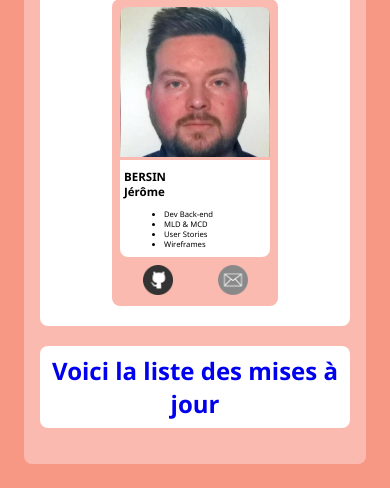
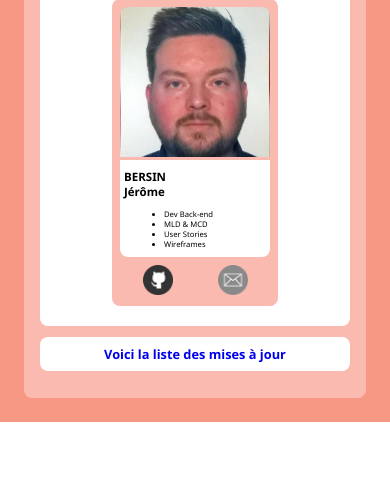
Before and after one commit to Cide74/calcul_ta_aah-back_index_html_page, a PHP site: page / in a window 390 px wide. Shown: the part 2293-2781 px from the top of the page. After the commit the page ends 2715 px from the top, so only its background shows below. Run offline with PHP 8.4, Linux system fonts and the light colour scheme.

Commit message:
udate @media

```diff
--- a/app/css/style.css
+++ b/app/css/style.css
@@ -219,6 +219,7 @@ a:link
   }
 
   .footer__title {
+    font-size: 0.8em;
     padding: 0.5rem;
     border-radius:0.5rem ;
   }
```
